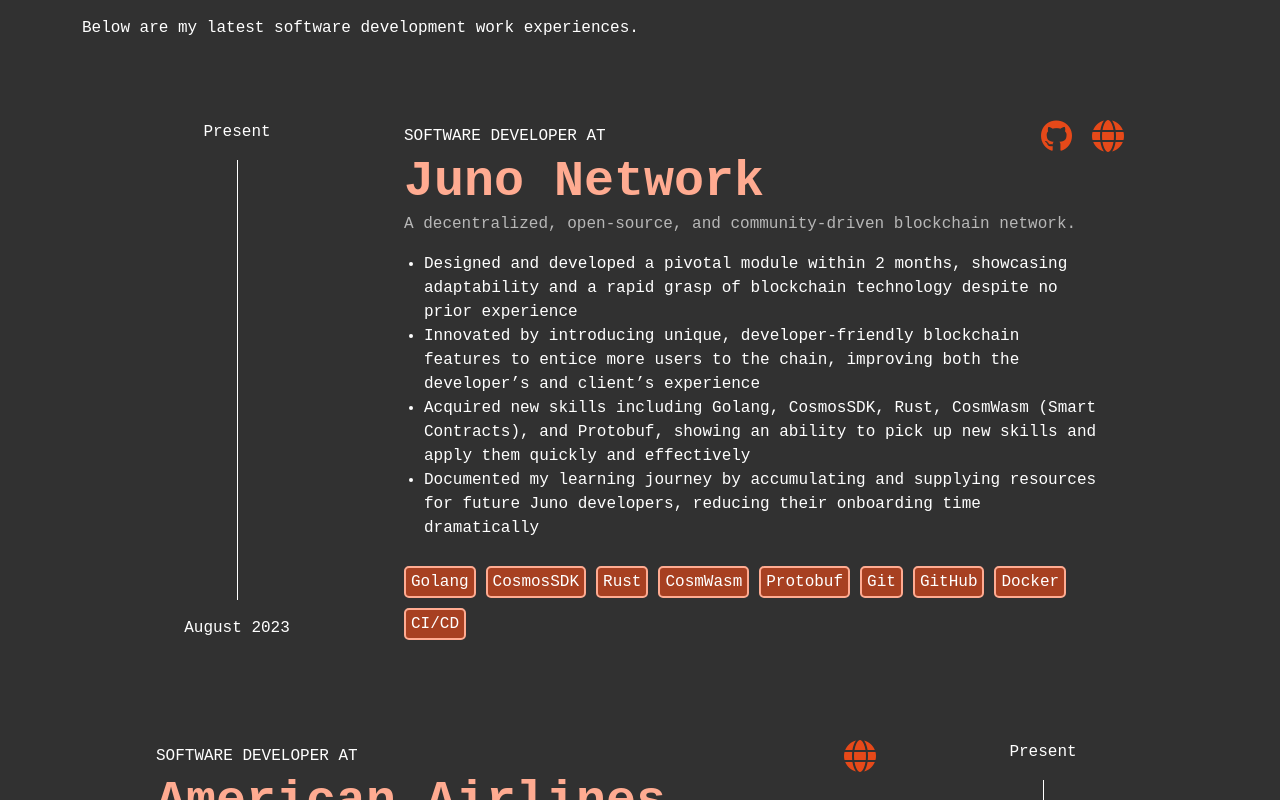
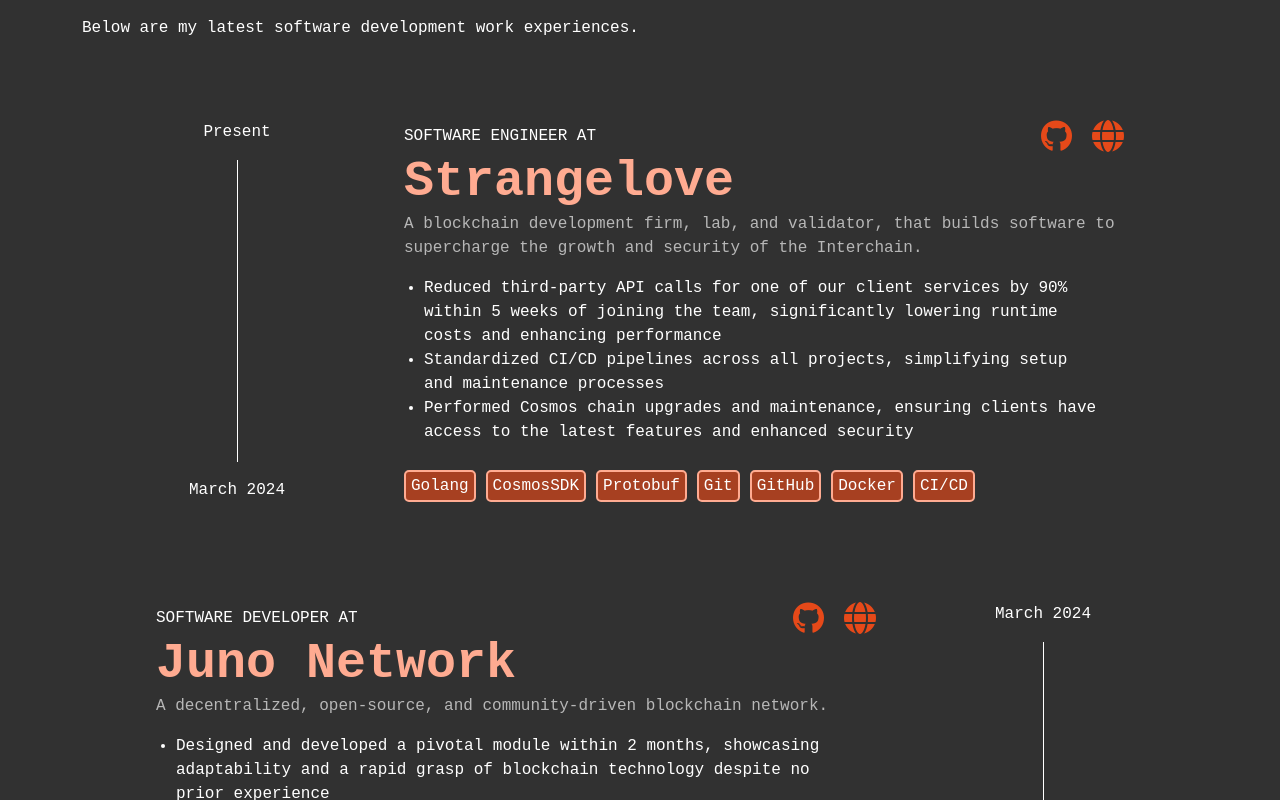
Before and after one commit to joelsmith-2019/joelsmith-2019.github.io, a React (Create React App) app: page / in a window 1280 px wide. Shown: the part 1720-2520 px from the top of the page. Built offline with nearby package versions, Linux system fonts and the light colour scheme.

Commit message:
Add Strangelove Experience

```diff
--- a/package.json
+++ b/package.json
@@ -1,6 +1,6 @@
 {
   "name": "portfolio",
-  "version": "1.0.0",
+  "version": "1.0.1",
   "private": true,
   "homepage": "https://www.joelsmith.io",
   "dependencies": {
--- a/src/components/experience/Experience.js
+++ b/src/components/experience/Experience.js
@@ -5,8 +5,25 @@
     // Array of all projects
     let projects = [
         {
+            startDate: "March 2024",
+            endDate: "Present",
+            title: "Strangelove",
+            description: "A blockchain development firm, lab, and validator, that builds software to supercharge the growth and security of the Interchain.",
+            role: "Software Engineer",
+            isSideProject: false,
+            points: [
+                "Reduced third-party API calls for one of our client services by 90% within 5 weeks of joining the team, significantly lowering runtime costs and enhancing performance",
+                "Standardized CI/CD pipelines across all projects, simplifying setup and maintenance processes",
+                "Performed Cosmos chain upgrades and maintenance, ensuring clients have access to the latest features and enhanced security",
+            ],
+            skills: ["Golang", "CosmosSDK", "Protobuf", "Git", "GitHub", "Docker", "CI/CD"],
+            github: "https://github.com/strangelove-ventures",
+            website: "https://strange.love",
+            demo: "",
+        },
+        {
             startDate: "August 2023",
-            endDate: "Present",
+            endDate: "March 2024",
             title: "Juno Network",
             description: "A decentralized, open-source, and community-driven blockchain network.",
             role: "Software Developer",
@@ -24,7 +41,7 @@
         },
         {
             startDate: "May 2023",
-            endDate: "Present",
+            endDate: "March 2024",
             title: "American Airlines",
             description: "A leading international airline company.",
             role: "Software Developer",
```
Also changed, not shown: public/manifest.json, 2 other files (tests, documents, lock files or other folders).
